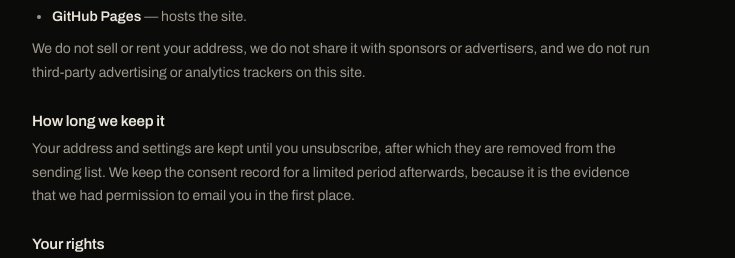
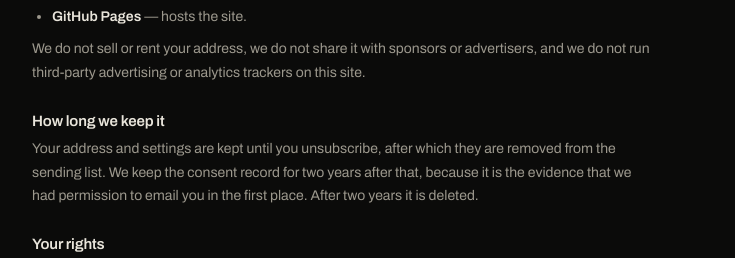
Before and after one commit to srwim/nexus, a Next.js app: page /privacy in a window 1280 px wide. Shown: the part 880-1138 px from the top of the page, without its empty margins (138-873 px from the left). Built offline with nearby package versions, Linux system fonts and the light colour scheme.

Commit message:
Privacy: state the consent-record retention period as two years
'A limited period' is not a retention policy. Named, so a reader can hold us to
it and so there is a date to actually delete against.

```diff
--- a/app/privacy/page.js
+++ b/app/privacy/page.js
@@ -75,8 +75,8 @@ export default function PrivacyPage() {
       <h2>How long we keep it</h2>
       <p>
         Your address and settings are kept until you unsubscribe, after which they are removed from the
-        sending list. We keep the consent record for a limited period afterwards, because it is the
-        evidence that we had permission to email you in the first place.
+        sending list. We keep the consent record for two years after that, because it is the evidence
+        that we had permission to email you in the first place. After two years it is deleted.
       </p>
 
       <h2>Your rights</h2>
```
